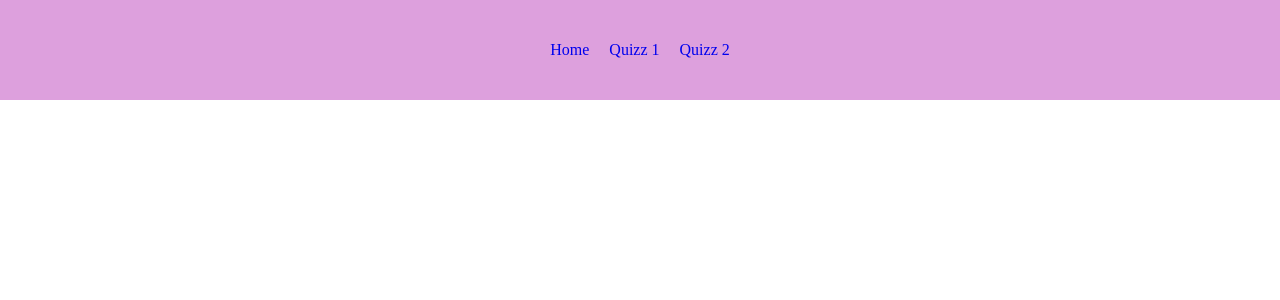
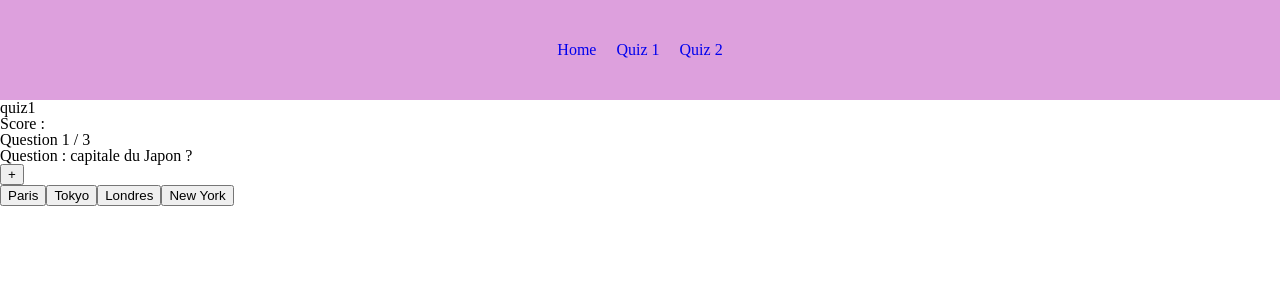
Before and after one commit to Mathieught/React_Mathieu_Gauchet-Elise_Knowles, a React (Create React App) app: page /quiz1 in a window 1280 px wide. Shown: the top 300 px of the page. Built offline with nearby package versions, Linux system fonts and the light colour scheme.

Commit message:
récupération de la Q et test Réponse

```diff
--- a/package.json
+++ b/package.json
@@ -1,5 +1,5 @@
 {
-  "name": "exo",
+  "name": "quiz-react",
   "version": "0.1.0",
   "private": true,
   "dependencies": {
--- a/src/App.js
+++ b/src/App.js
@@ -2,8 +2,8 @@
 import './Sass/_base.scss';
 import Header from './components/Header'
 import Home from './components/Home'
-import quizz1 from './components/quizz1'
-import quizz2 from './components/quizz2'
+import quiz1 from './components/quiz1'
+import quiz2 from './components/quiz2'
 import {BrowserRouter as Router, Route} from 'react-router-dom'
 
 function App() {
@@ -13,8 +13,8 @@ function App() {
       <Router>
         <Header/>
         <Route path="/" exact component={Home}/>
-        <Route path="/quizz1" exact component={quizz1}/>
-        <Route path="/quizz2" exact component={quizz2}/>
+        <Route path="/quiz1" exact component={quiz1}/>
+        <Route path="/quiz2" exact component={quiz2}/>
       </Router>
     </div>
   );
--- /dev/null
+++ b/src/components/Answers.js
@@ -0,0 +1,13 @@
+import data from '../data/quiz1.json'
+
+const AnswersOptions = () => {
+    return (
+    <div>
+        {data.questions[0].answersOptions.map((answersOptions) =>
+            <button> {answersOptions.answer} </button>
+        )}
+    </div>
+    )
+}
+
+export default AnswersOptions;
--- a/src/components/Header.js
+++ b/src/components/Header.js
@@ -8,11 +8,11 @@ function Header(){
         <Link to="/">
           <li>Home</li>
         </Link>
-        <Link to="/quizz1">
-          <li>Quizz 1</li>
+        <Link to="/quiz1">
+          <li>Quiz 1</li>
         </Link>
-        <Link to="/quizz2">
-          <li>Quizz 2</li>
+        <Link to="/quiz2">
+          <li>Quiz 2</li>
         </Link>
       </ul>
     </header>
--- /dev/null
+++ b/src/components/quiz1.js
@@ -0,0 +1,46 @@
+// import AnswersOption from '../components/Answers'
+import data from '../data/quiz1.json'
+import AnswersOptions from './Answers'
+import NextQuestion from '../hooks/NextQuestion'
+// import { useState } from 'react'
+// import currentQuestion from '../hooks/NextQuestion'
+
+function Quiz1(){
+
+  // const [ score, setScore ] = useState(false);
+
+  return(
+    <div>
+      <h1>quiz1</h1>
+
+        <div className="score-count"> Score :  </div>
+
+        <>
+
+        <div className="question-section">
+
+          <div className="question-count">
+            <span>Question 1 / {data.questions.length} </span>
+          </div>
+
+          <div className="question-content">
+            <NextQuestion/>
+            {/* Questions : {data.questions[0].question} */}
+          </div>
+
+        </div>
+
+        <div className="answers-section">
+          <AnswersOptions/>
+        </div>
+
+        </>
+
+
+
+
+    </div>
+  )
+}
+
+export default Quiz1
--- /dev/null
+++ b/src/components/quiz2.js
@@ -0,0 +1,9 @@
+function quiz2(){
+  return(
+    <div>
+      <h1>quiz2</h1>
+    </div>
+  )
+}
+
+export default quiz2
--- a/src/components/quizz1.js
+++ /dev/null
@@ -1,11 +0,0 @@
-import React from 'react'
-
-function quizz1(){
-  return(
-    <div>
-      <h1>quizz1</h1>
-    </div>
-  )
-}
-
-export default quizz1
--- a/src/components/quizz2.js
+++ /dev/null
@@ -1,11 +0,0 @@
-import React from 'react'
-
-function quizz2(){
-  return(
-    <div>
-      <h1>quizz2</h1>
-    </div>
-  )
-}
-
-export default quizz2
--- /dev/null
+++ b/src/data/quiz1.json
@@ -0,0 +1,32 @@
+{
+    "questions": [
+        {
+            "question":"capitale du Japon ?",
+            "answersOptions": [
+                { "answer" : "Paris", "isCorrect" : "false"},
+                { "answer" : "Tokyo", "isCorrect" : "true"},
+                { "answer" : "Londres", "isCorrect" : "false"},
+                { "answer" : "New York", "isCorrect" : "false"}
+            ]
+        },
+        {
+            "question":"capitale du France ?",
+            "answersOptions": [
+                { "answer" : "Paris", "isCorrect" : "true"},
+                { "answer" : "Tokyo", "isCorrect" : "false"},
+                { "answer" : "Londres", "isCorrect" : "false"},
+                { "answer" : "NY", "isCorrect" : "false"}
+            ]
+        },
+        {
+            "question":"capitale du UK ?",
+            "answersOptions": [
+                { "answer" : "Paris", "isCorrect" : "false"},
+                { "answer" : "Tokyo", "isCorrect" : "false"},
+                { "answer" : "Londres", "isCorrect" : "true"},
+                { "answer" : "NY", "isCorrect" : "false"}
+            ]
+        }
+    ]
+
+}
--- /dev/null
+++ b/src/hooks/NextQuestion.js
@@ -0,0 +1,28 @@
+import React, {useState} from 'react';
+import data from '../data/quiz1.json'
+
+function NextQuestion() {
+
+    const [ currentQuestion, setCurrentQuestion ] = useState(0);
+
+    // arret a la fin du quiz
+    const setNextQuestion = () => {
+        const nextQuestion = currentQuestion + 1;
+        if( nextQuestion < data.questions.lenght ){
+            setCurrentQuestion(nextQuestion);
+        } else {
+            console.log("fin du quiz")
+            // setScore(true)
+        }
+    }
+
+    return(
+        <div>
+            <p> Question : { data.questions[currentQuestion].question} </p>
+            <button onClick={() => setCurrentQuestion(currentQuestion + 1)}> + </button>
+        </div>
+    );
+
+}
+
+export default NextQuestion;
```
Also changed, not shown: src/data/quizz1.json (deleted, +0 -38 lines), src/hooks/Score.js (added), 1 other file (tests, documents, lock files or other folders).
